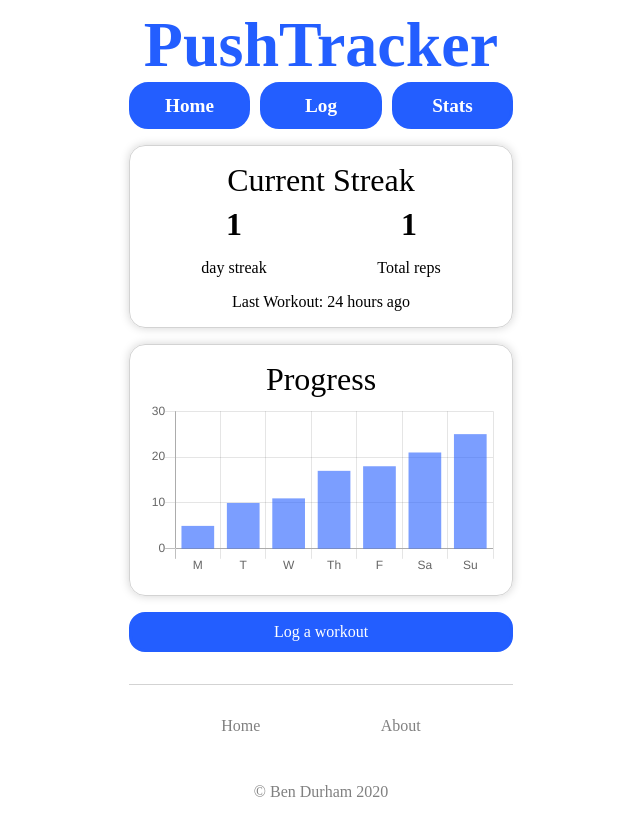
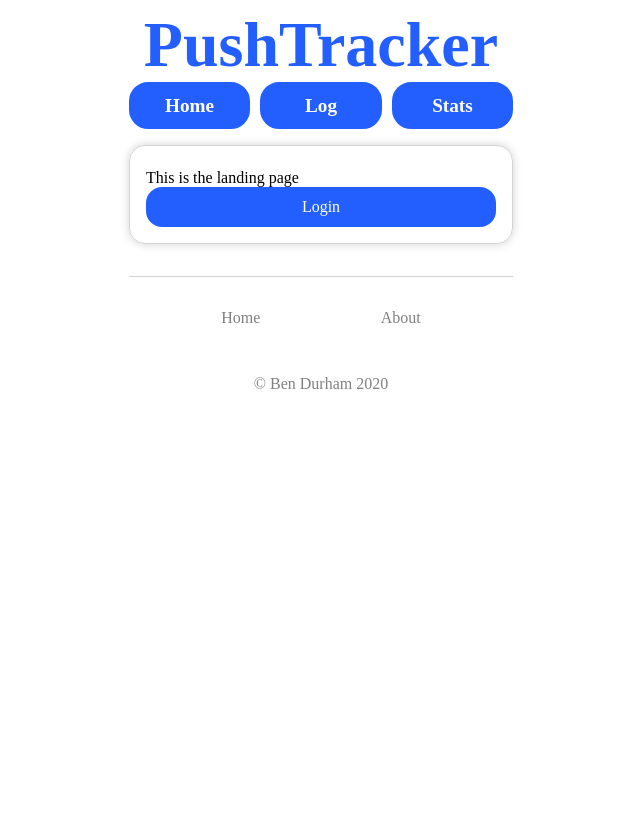
Before and after one commit to bendurham441/pushtracker, a React (Vite) app: page / in a window 1280 px wide. Shown: the top 836 px of the page, without its empty margins (319-959 px from the left). After the commit the page ends 800 px from the top, so only its background shows below. Built offline with nearby package versions, Linux system fonts and the light colour scheme; a web font is replaced by a local one.

Commit message:
Added basic login flow and landing page

```diff
--- a/components/App.js
+++ b/components/App.js
@@ -1,41 +1,22 @@
-import React from "react";
-import { BrowserRouter as Router, Switch, Route, Link } from "react-router-dom";
+import React, { useState } from "react";
+import { BrowserRouter as Router, Switch, Route } from "react-router-dom";
 
-import Home from "./routes/Home";
-import LogForm from "./routes/LogForm";
 import Nav from "./Nav";
-import Log from "./routes/Log";
 import Footer from "./Footer";
-import Stats from "./routes/Stats";
-import Login from "./routes/Login";
-import Register from "./routes/Register";
+import UserPages from "./routes/UserPages";
+import Landing from "./routes/Landing";
 
-const App = () => (
+const App = () => {
+  const [loggedIn, setLoggedIn] = useState(false);
+  console.log(loggedIn)
+  return (
     <Router>
       <header id="heading">PushTracker</header>
       <Nav />
-    <Switch>
-      <Route exact path="/">
-        <Home />
-      </Route>
-      <Route path="/add">
-        <LogForm />
-      </Route>
-      <Route path="/log">
-        <Log />
-      </Route>
-      <Route path="/stats">
-        <Stats />
-      </Route>
-      <Route path="/login">
-        <Login />
-      </Route>
-      <Route path="/register">
-        <Register />
-      </Route>
-    </Switch>
+      {loggedIn ? <UserPages /> : <Landing login={setLoggedIn} />}
       <Footer />
     </Router>
   );
+};
 
 export default App;
--- /dev/null
+++ b/components/routes/Landing.js
@@ -0,0 +1,18 @@
+import React from "react";
+
+import Card from "../common/Card";
+
+const Landing = ({ login }) => (
+  <Card>
+    This is the landing page
+    <button
+      onClick={() => {
+        login(true);
+      }}
+    >
+      Login
+    </button>
+  </Card>
+);
+
+export default Landing;
--- /dev/null
+++ b/components/routes/UserPages.js
@@ -0,0 +1,34 @@
+import React from "react";
+import { Switch, Route } from "react-router-dom";
+
+import Home from "./Home";
+import LogForm from "./LogForm";
+import Log from "./Log";
+import Stats from "./Stats";
+import Login from "./Login";
+import Register from "./Register";
+
+const UserPages = () => (
+  <Switch>
+    <Route exact path="/">
+      <Home />
+    </Route>
+    <Route path="/add">
+      <LogForm />
+    </Route>
+    <Route path="/log">
+      <Log />
+    </Route>
+    <Route path="/stats">
+      <Stats />
+    </Route>
+    <Route path="/login">
+      <Login />
+    </Route>
+    <Route path="/register">
+      <Register />
+    </Route>
+  </Switch>
+);
+
+export default UserPages;
```
Lines whose indentation alone changed are shown as unchanged.
